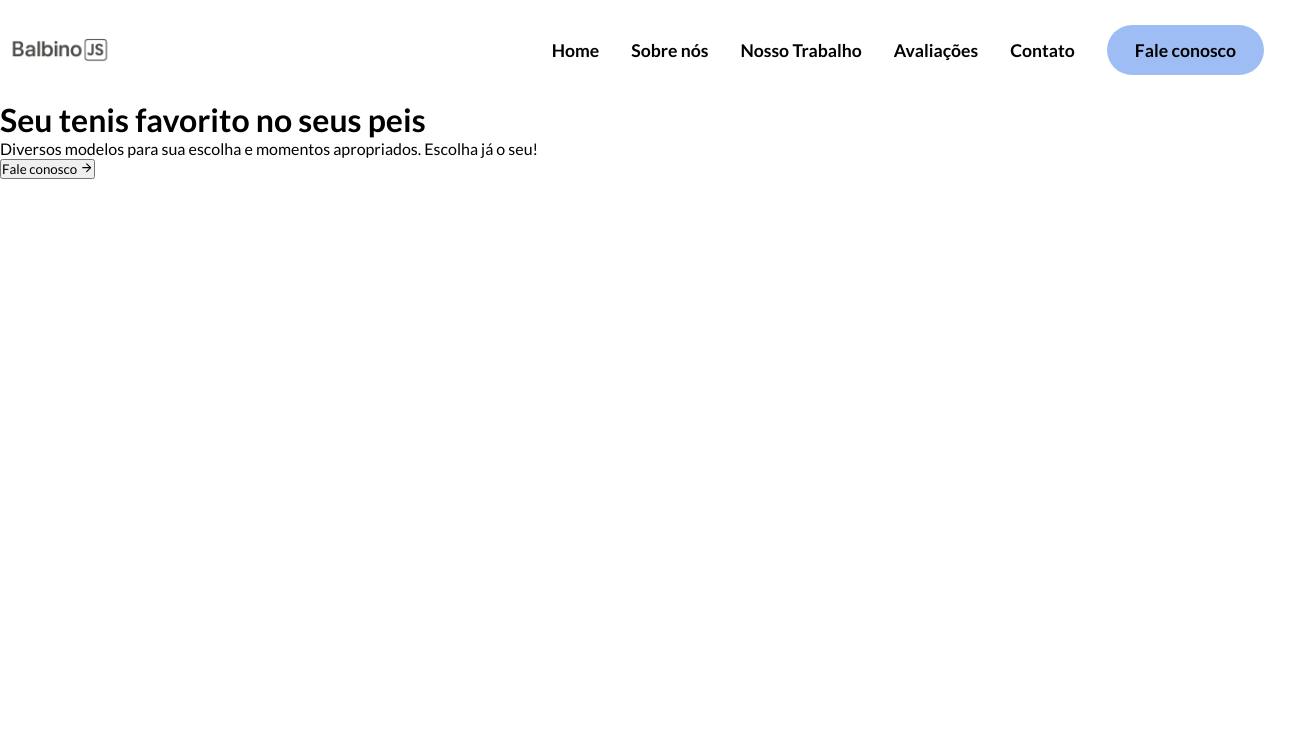
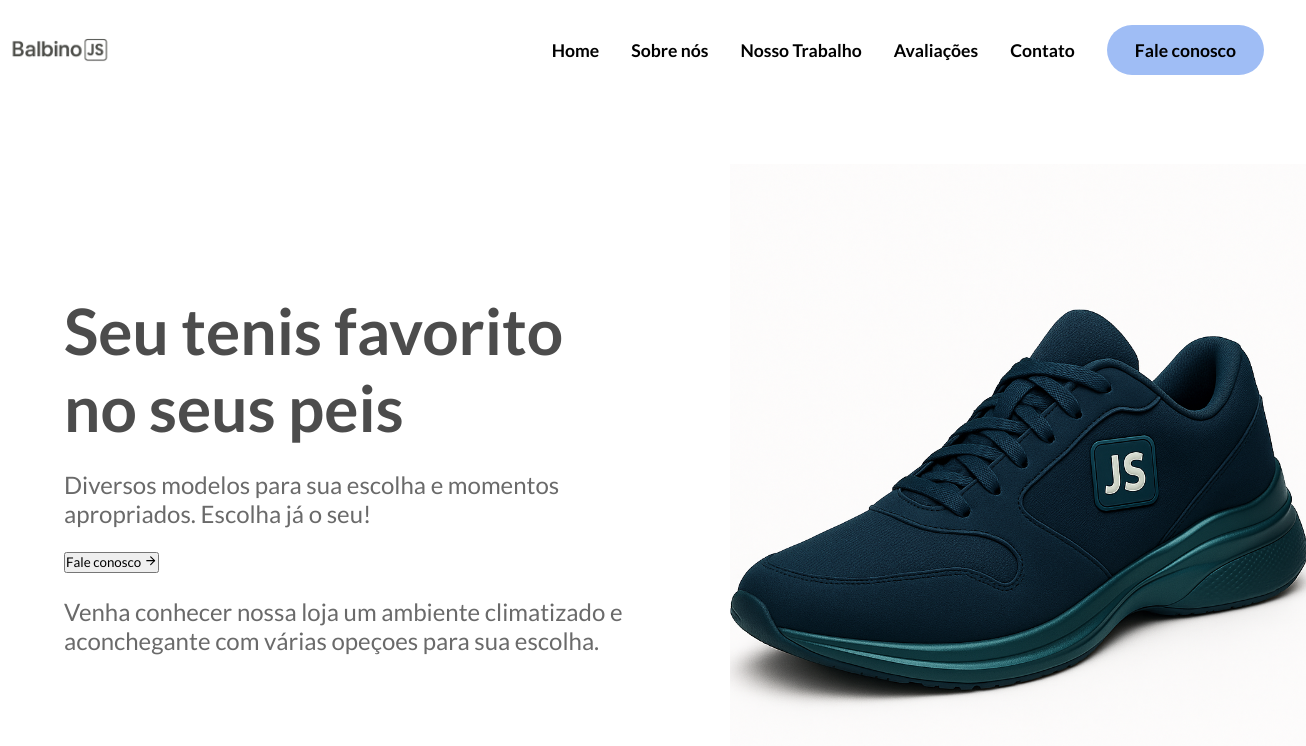
Before and after one commit to Balbino-JS/landing-tenis-react, a React (Vite) app in the folder Balbino-JS/: page / in a window 1280 px wide. Shown: the top 746 px of the page, 1306 px wide, since content can reach past the window. Built offline with nearby package versions, Linux system fonts and the light colour scheme.

Commit message:
Adicionando um imagem e colocando o CSS
Nessa seção adicionei uma imagem um parágrafo e dei estilo a eles.

```diff
--- a/Balbino-JS/src/App.css
+++ b/Balbino-JS/src/App.css
@@ -4,6 +4,7 @@
   margin: 0;
   padding: 0;
 }
+/*CSS do Navbar*/
 img {
   height: auto;
   max-width: 100%;
@@ -66,3 +67,46 @@ nav {
     display: flex;
   }
 }
+
+/*CSS da página Home*/
+.home-banner-container {
+  display: flex;
+  padding: 4rem;
+  position: relative;
+}
+ /*
+.home-bannerimage-container {
+  max-width: 100%;
+  position: absolute;
+  right: -150px;
+  top: -100px;
+  z-index: -2;
+}
+*/
+.home-image-section {
+  display: flex;
+  flex: 1;
+}
+.home-primary-image img {
+  height: 640px;
+  margin-left: 90px;
+  object-fit: cover;
+  width: 750px;
+}
+.home-text-section {
+  align-items: flex-start;
+  display: flex;
+  flex: 1;
+  flex-direction: column;
+  justify-content: center;
+}
+.primary-heading {
+  color: #4c4c4c;
+  font-size: clamp(2rem, 5vw, 4rem);
+  max-width: 600px;
+}
+.primary-text {
+  color: #6a6a6a;
+  font-size: clamp(1rem, 3vw, 1.5rem);
+  margin: 1.5rem 0rem;
+}
--- a/Balbino-JS/src/componentes/Home.jsx
+++ b/Balbino-JS/src/componentes/Home.jsx
@@ -1,5 +1,6 @@
-import Navbar from "./Navbar";
+import Navbar from "./Navbar"
 import { FiArrowRight } from "react-icons/fi"
+import BannerImage from "../assets/tinis-azul.png"
 
 
 
@@ -18,6 +19,15 @@ const Home = () => {
                         Diversos modelos para sua escolha e momentos apropriados. Escolha já o seu!
                     </p>
                     <button className="sencondary-button">Fale conosco <FiArrowRight /></button>
+
+                    <p className="primary-text">
+                        Venha conhecer nossa loja um ambiente climatizado e aconchegante com várias opeçoes para sua escolha.
+                    </p>
+                </div>
+                <div className="home-image-section">
+                    <div className="home-primary-image">
+                        <img src={BannerImage} alt="Tenis" />
+                    </div>
                 </div>
             </div>
         </div>
```
Also changed, not shown: Balbino-JS/src/componentes/home.css (added).
